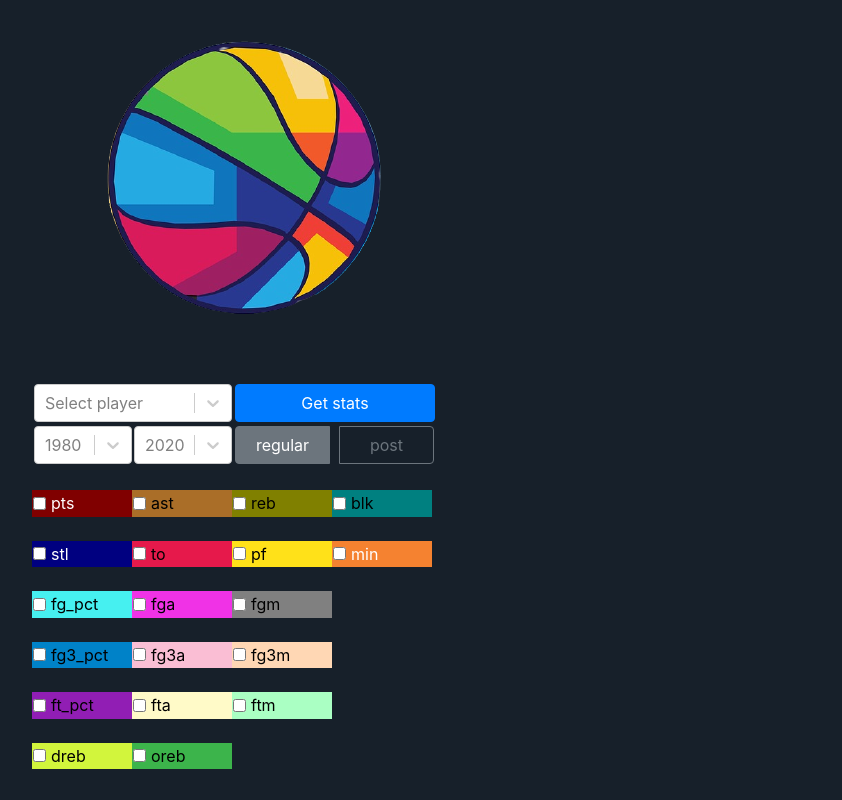
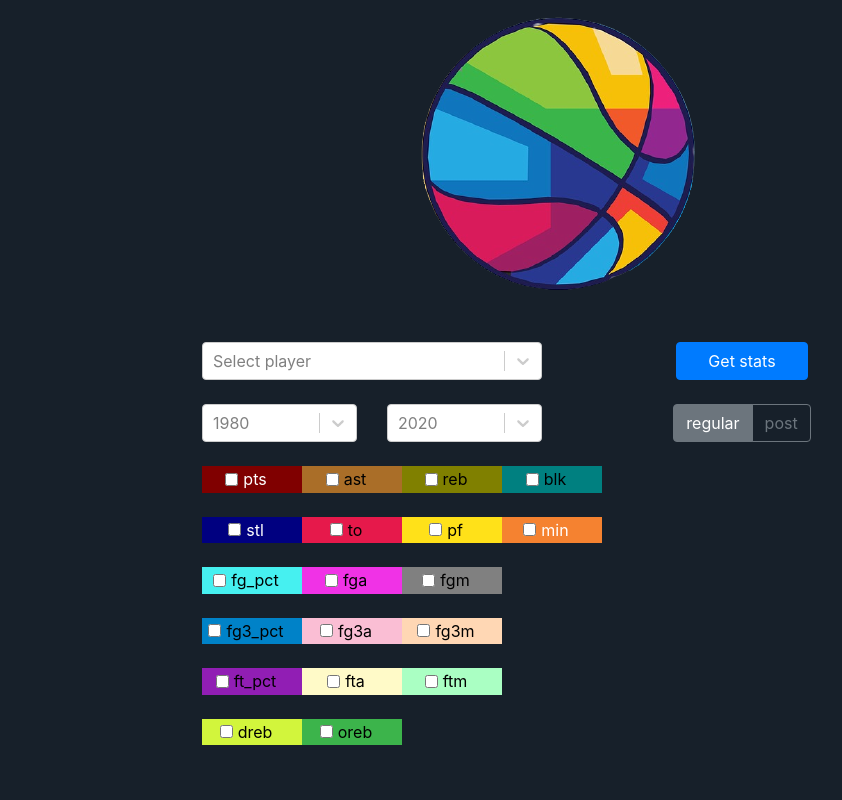
Before and after one commit to PTParta/nba_stat_app, a React (Create React App) app in the folder frontend/: page / in a window 1280 px wide. Shown: the whole page, without its empty margins (83-925 px from the left). Built offline with nearby package versions, Linux system fonts and the light colour scheme; no server answers.

Commit message:
Fix problems with react-bootstrap

```diff
--- a/frontend/src/App.js
+++ b/frontend/src/App.js
@@ -1,5 +1,5 @@
 import React, { useState, useEffect } from 'react'
-//import { Container } from 'react-bootstrap'
+import { Container, Row, Col } from 'react-bootstrap'
 import teamService from './services/teams'
 import playerService from './services/players'
 import PlayerStats from './components/PlayerStats'
@@ -76,17 +76,21 @@ function App() {
         height: '100vh',
         display: 'flex',
         flexDirection: 'column',
-        /* textAlign: 'center' */
+        alignContent: 'center',
+        textAlign: 'center'
       }}>
-        <div className="container" style={{ paddingTop:'5vh', backgroundColor: "#17202A" }} >
+        <div className="container" style={{ /* display: 'flex' *//* , alignContent: 'center' */ paddingTop: '2vh', backgroundColor: "#17202A" }} >
+          <Container>
+            <Row>
+              <Col>
                 {playerStats.length === 0
-            ? <div style={{ paddingLeft: '100px'/* textAlign: 'center' */ }}>
-              <Logo />
-            </div>
+                  ? <Logo />
                   : <></>}
-
+              </Col>
+            </Row>
             <br></br>
-          {/* <NavigationBar /> */}
+            <Row className="justify-content-md-center">
+              <Col>{/* <NavigationBar /> */}
                 {playerStats.length > 0
                   ? <PlayerStats
                     playerStats={playerStats}
@@ -115,23 +119,18 @@ function App() {
                     selectedFirstSeason={selectedFirstSeason}
                     selectedLastSeason={selectedLastSeason}
                   />
-            : <></>}
+                  : <></>}</Col>
+            </Row>
             <br></br>
-          <div style={{ marginLeft: '30px' }}>
-            <table >
-              <tbody >
-                <tr>
-                  <td >
+            <Row>
+              <Col sm={2}></Col>
+              <Col sm={4}>
                 <SelectPlayer
                   players={players}
                   setSelectedPlayer={setSelectedPlayer}
                 />
-                  </td>
-                  {/* <div style={{ color: '#17202A' }}>
-                    <td >____</td>
-                  </div> */}
-
-                  <td>
+              </Col>
+              <Col sm={4}>
                 <GetStats
                   selectedPlayer={selectedPlayer}
                   players={players}
@@ -139,37 +138,30 @@ function App() {
                   regularSeasonSelected={regularSeasonSelected}
                   postSeasonSelected={postSeasonSelected}
                 />
-                  </td>
-                </tr>
-                {/* <tr>
-                  <div style={{ color: '#17202A' }}>
-                    <td >____</td>
-                  </div>
-                </tr> */}
-                <tr>
-                  <td>
+              </Col>
+              <Col sm={2}></Col>
+            </Row>
+            <br></br>
+            <Row>
+              <Col sm={2}></Col>
               <SelectSeasons
                 setSelectedFirstSeason={setSelectedFirstSeason}
                 setSelectedLastSeason={setSelectedLastSeason}
                 selectedFirstSeason={selectedFirstSeason}
                 selectedLastSeason={selectedLastSeason}
               />
-                  </td>
-                  {/* <div style={{ color: '#17202A' }}>
-                    <td >____</td>
-                  </div> */}
-                  <td>
               <SelectRegularPost
                 regularSeasonSelected={regularSeasonSelected}
                 postSeasonSelected={postSeasonSelected}
                 setRegularSeasonSelected={setRegularSeasonSelected}
                 setPostSeasonSelected={setPostSeasonSelected}
               />
-                  </td>
-                </tr>
-              </tbody>
-            </table>
+              <Col sm={2}></Col>
+            </Row>
             <br></br>
+            <Row>
+              <Col sm={2}></Col>
+              <Col sm={8}>
                 <SelectStats
                   ptsSelected={ptsSelected}
                   setPtsSelected={setPtsSelected}
@@ -209,9 +201,12 @@ function App() {
                   setPfSelected={setPfSelected}
                   minSelected={minSelected}
                   setMinSelected={setMinSelected} />
+              </Col>
+              <Col sm={2}></Col>
+            </Row>
+          </Container>
         </div>
-        </div>
-      </div>
+      </div >
     </Router >
 
 
--- a/frontend/src/components/GetStats.js
+++ b/frontend/src/components/GetStats.js
@@ -16,7 +16,7 @@ const GetStats = ({ selectedPlayer, selectedSeasons, players, setPlayerStats, re
   }
   return (
     <Button
-      style={{ width: '200px' }}
+      style={{ width: '132px' }}
       variant='primary'
       onClick={() => getPlayerStats(selectedPlayer)}>Get stats</Button>
   )
--- a/frontend/src/components/Logo.js
+++ b/frontend/src/components/Logo.js
@@ -6,7 +6,7 @@ const Logo = () => {
 
   return (
     <img
-      class="card-img-top mb-3 w-auto"
+      /* class="card-img-top mb-3 w-auto" */
       src={ball_logo}
       alt='ball_logo'
       /* style={{
--- a/frontend/src/components/PlayerStats.js
+++ b/frontend/src/components/PlayerStats.js
@@ -465,44 +465,24 @@ const PlayerStats = (
 
   return (
     <div>
-
-
       <Container style={{ color: 'white', paddingLeft: '30px' }}>
         <Row>
-          <Col><h3 style={{ color: 'white', paddingLeft: '30px' }} >
+          <Col><h5>
             {playerStats[0].player.first_name} {playerStats[0].player.last_name}
-          </h3>
-            <h5 style={{ color: 'white', paddingLeft: '30px' }} >
+          </h5>
+            <h5>
               {startSeasonToShow} - {endSeasonToShow}
             </h5>
             {!postSeasonSelected
-              ? <h5 style={{ color: 'white', paddingLeft: '30px' }} >
+              ? <h5>
                 {games} games
         </h5>
-              : <h5 style={{ color: 'white', paddingLeft: '30px' }} >
+              : <h5>
                 {games} games
         </h5>}</Col>
-       {/*  <Col></Col>
-          <Col><Logo /></Col> */}
         </Row>
-
       </Container>
-
-              <br></br>
-      {/* <h3 style={{ color: 'white', paddingLeft: '30px' }} >
-        {playerStats[0].player.first_name} {playerStats[0].player.last_name}
-      </h3>
-      <h5 style={{ color: 'white', paddingLeft: '30px' }} >
-        {startSeasonToShow} - {endSeasonToShow}
-      </h5>
-      {!postSeasonSelected
-        ? <h5 style={{ color: 'white', paddingLeft: '30px' }} >
-          {games} games
-        </h5>
-        : <h5 style={{ color: 'white', paddingLeft: '30px' }} >
-          {games} games
-        </h5>}
-      <br></br> */}
+      <br></br>
       <div className='chart'>
         <Line
           data={data}
--- a/frontend/src/components/SelectPlayer.js
+++ b/frontend/src/components/SelectPlayer.js
@@ -10,19 +10,19 @@ const SelectPlayer = ({ players, setSelectedPlayer }) => {
   return (
     <div>
 
-      <table>
+      {/* <table>
         <tbody>
           <tr>
-            <td width={'200px'}>
+            <td width={'200px'}> */}
               <Select
                 options={playerSelect}
                 onChange={(option) => handleSelectedPlayerChange(option.value)}
                 placeholder='Select player'
               />
-            </td>
+            {/* </td>
           </tr>
         </tbody>
-      </table>
+      </table> */}
     </div>
   )
 }
--- a/frontend/src/components/SelectRegularPost.js
+++ b/frontend/src/components/SelectRegularPost.js
@@ -1,5 +1,5 @@
 
-import { ButtonGroup, ToggleButton } from 'react-bootstrap'
+import { ButtonGroup, ToggleButton, Col } from 'react-bootstrap'
 import { useState } from 'react'
 
 const SelectRegularPost = ({ setRegularSeasonSelected, setPostSeasonSelected }) => {
@@ -24,11 +24,12 @@ const SelectRegularPost = ({ setRegularSeasonSelected, setPostSeasonSelected })
   }
 
   return (
-    <div>
+    <>
+      <Col sm={4}>
         <ButtonGroup toggle size="md" /* styles={{ marginLeft: '10px' }} */ >
           {radios.map((radio, idx) => (
             <ToggleButton
-            style={{ width: '95px', marginRight: '10px' }}
+              /* style={{ width: '95px', marginRight: '10px' }} */
               key={idx}
               type="radio"
               variant="outline-secondary"
@@ -46,7 +47,9 @@ const SelectRegularPost = ({ setRegularSeasonSelected, setPostSeasonSelected })
         <p>reg: {regularSeasonSelected.toString()}</p>
         <p>post: {postSeasonSelected.toString()}</p>
       </div> */}
-    </div>
+      </Col>
+
+    </>
   )
 }
 
--- a/frontend/src/components/SelectSeasons.js
+++ b/frontend/src/components/SelectSeasons.js
@@ -1,4 +1,5 @@
 import Select from 'react-select'
+import { /* Container,  *//* Row, */ Col } from 'react-bootstrap'
 
 const SelectSeasons = ({
   setSelectedFirstSeason,
@@ -21,8 +22,26 @@ const SelectSeasons = ({
   }
 
   return (
-    <div>
-      <table>
+    <>
+      <Col sm={2}>
+        <Select
+          options={seasonSelectAscending}
+          onChange={(event) => setSelectedFirstSeason(event.value)}
+          closeMenuOnSelect={true}
+          placeholder={selectedFirstSeason.toString()}
+        />
+      </Col>
+      <Col sm={2}>
+        <Select
+          options={seasonSelectDescending}
+          onChange={(event) => setSelectedLastSeason(event.value)}
+          closeMenuOnSelect={true}
+          placeholder={selectedLastSeason}
+        />
+      </Col>
+
+
+      {/* <table>
         <tbody>
           <tr>
             <td width={'100px'}><Select
@@ -39,8 +58,8 @@ const SelectSeasons = ({
             /></td>
           </tr>
         </tbody>
-      </table>
-    </div>
+      </table> */}
+    </>
   )
 }
 
```
Lines whose indentation alone changed are shown as unchanged.
